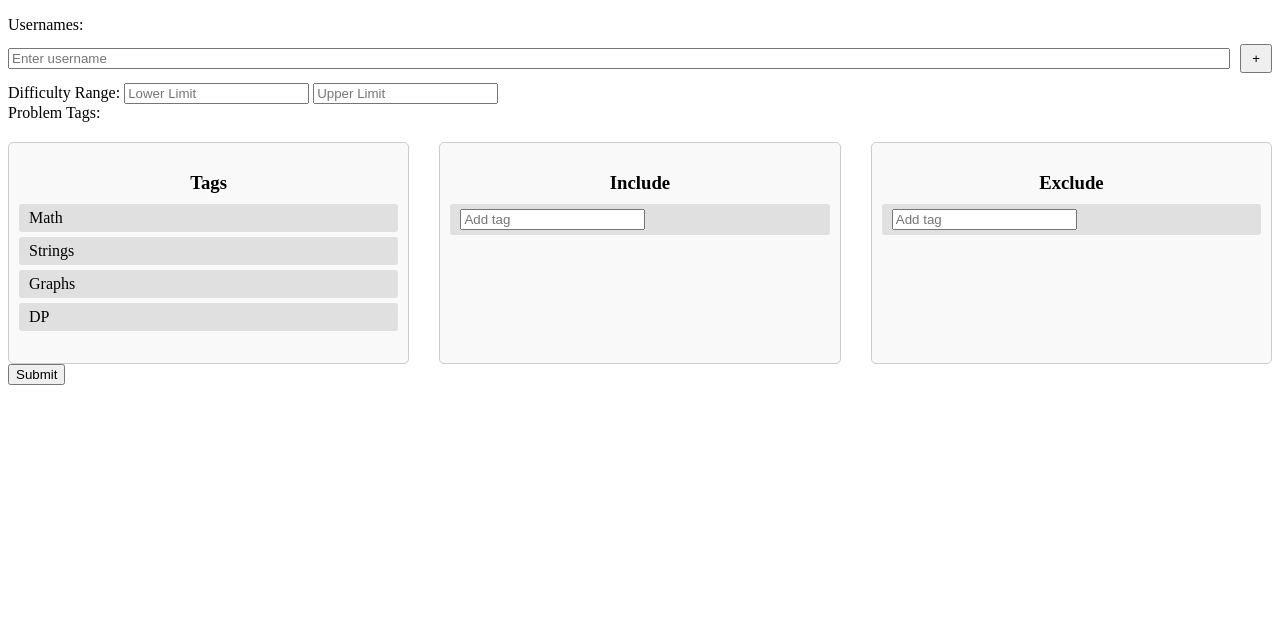
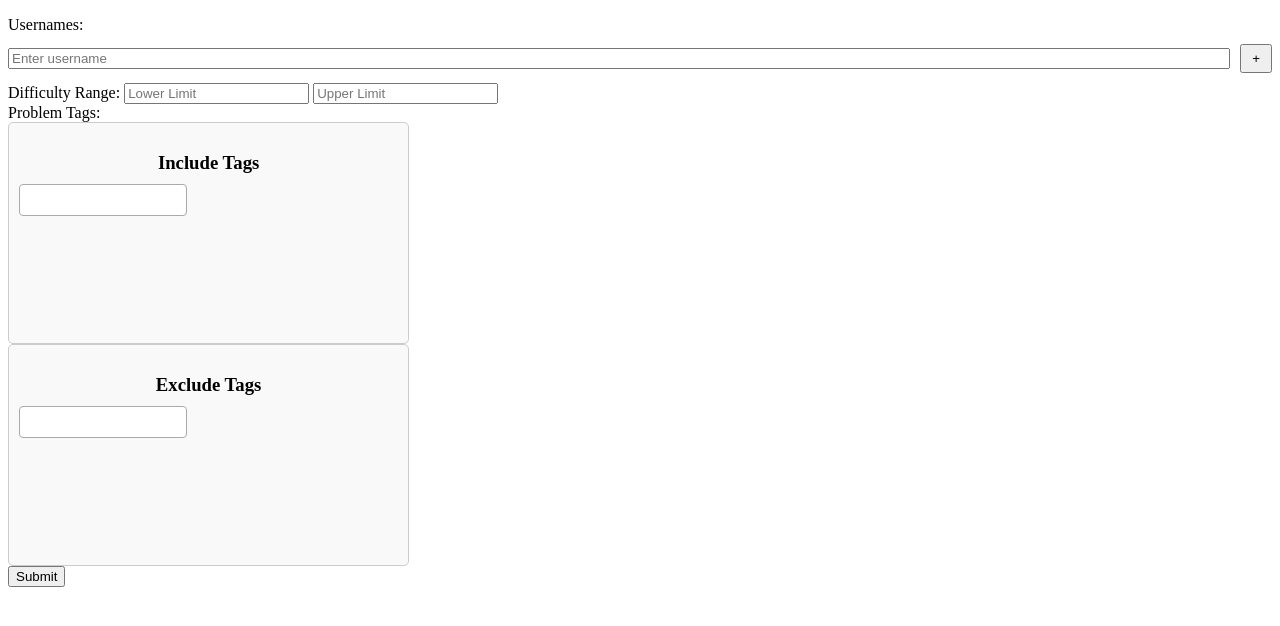
Before and after one commit to Sahil1728/Codeforces_Problem_shortlister, a Flask app: page / in a window 1280 px wide. Shown: the part 98-724 px from the top of the page. Run offline with Flask 3, Linux system fonts and the light colour scheme.

Commit message:
Updated main page for including and excluding tags

```diff
--- a/app/routes.py
+++ b/app/routes.py
@@ -14,17 +14,17 @@
     usernames = request.form.getlist('usernames[]')
     lower_lim = request.form.get('lower_limit')
     upper_lim = request.form.get('upper_limit')
-    include_tags = request.form.get('include_tags')  # JSON string
-    exclude_tags = request.form.get('exclude_tags')  # JSON string
+    include_tags = request.form.getlist('include_tags[]')  # JSON string
+    exclude_tags = request.form.getlist('exclude_tags[]')  # JSON string
+    include_tags = ",".join(include_tags) if include_tags else ""
 
-    # Convert JSON strings to Python lists
-    import json
-    included_list = json.loads(include_tags) if include_tags else []
-    excluded_list = json.loads(exclude_tags) if exclude_tags else []
-    while '' in included_list:
-        included_list.remove('')
-    while '' in excluded_list:
-        excluded_list.remove('')
+    # Handle empty string or '[]' input for tags and convert to list
+    included_list = include_tags.split(',') if include_tags else []
+    excluded_list = exclude_tags.split(',') if exclude_tags else []
+
+    # Remove any empty strings from the lists
+    included_list = [tag for tag in included_list if tag]
+    excluded_list = [tag for tag in excluded_list if tag]
     res = process_request(
         usernames,
         lower_lim,
--- a/app/services/problem_fetcher.py
+++ b/app/services/problem_fetcher.py
@@ -35,9 +35,7 @@
     return pos, return_dict
 
 def out_of_limit(prob, lower_lim, upper_lim):
-    points = int(prob.get('rating', False))
-    if not points:
-        return False
+    points = int(prob.get('rating', '0'))
     lower_lim = int(lower_lim)
     upper_lim = int(upper_lim)
     if points < lower_lim or points > upper_lim:
--- a/app/templates/base.html
+++ b/app/templates/base.html
@@ -3,7 +3,10 @@
 <head>
     <title>{% block title %}{% endblock %}</title>
     <link rel="stylesheet" href="{{ url_for('static', filename='styles.css') }}">
+    <link href="https://cdn.jsdelivr.net/npm/select2@4.0.13/dist/css/select2.min.css" rel="stylesheet" />
 </head>
+<script src="https://code.jquery.com/jquery-3.6.0.min.js"></script>
+<script src="https://cdn.jsdelivr.net/npm/select2@4.0.13/dist/js/select2.min.js"></script>
 <body>
     <header>
         <h1>{{ heading }}</h1>
--- a/app/templates/index.html
+++ b/app/templates/index.html
@@ -26,34 +26,89 @@
     <!-- Problem Tags Section -->
     <div class="form-group">
         <label for="tags">Problem Tags:</label>
-        <div class="drag-drop-container">
+        <div class="tag-selection-container">
             <div class="column">
-                <h3>Tags</h3>
-                <ul id="tagsList" class="tag-list" ondrop="drop(event)" ondragover="allowDrop(event)">
-                    <!-- Default Tags -->
-                    <li draggable="true" id="tag-1" ondragstart="drag(event)">Math</li>
-                    <li draggable="true" id="tag-2" ondragstart="drag(event)">Strings</li>
-                    <li draggable="true" id="tag-3" ondragstart="drag(event)">Graphs</li>
-                    <li draggable="true" id="tag-4" ondragstart="drag(event)">DP</li>
-                </ul>
+                <h3>Include Tags</h3>
+                <select id="includeTags" name="include_tags[]" multiple size="10" class="tag-select">
+                    <option value="2-sat">2-sat</option>
+                    <option value="binary search">binary search</option>
+                    <option value="bitmasks">bitmasks</option>
+                    <option value="brute force">brute force</option>
+                    <option value="chinese remainder theorem">chinese remainder theorem</option>
+                    <option value="combinatorics">combinatorics</option>
+                    <option value="constructive algorithms">constructive algorithms</option>
+                    <option value="data structures">data structures</option>
+                    <option value="dfs and similar">dfs and similar</option>
+                    <option value="divide and conquer">divide and conquer</option>
+                    <option value="dp">dp</option>
+                    <option value="dsu">dsu</option>
+                    <option value="expression parsing">expression parsing</option>
+                    <option value="fft">fft</option>
+                    <option value="flows">flows</option>
+                    <option value="games">games</option>
+                    <option value="geometry">geometry</option>
+                    <option value="graph matchings">graph matchings</option>
+                    <option value="graphs">graphs</option>
+                    <option value="greedy">greedy</option>
+                    <option value="hashing">hashing</option>
+                    <option value="implementation">implementation</option>
+                    <option value="interactive">interactive</option>
+                    <option value="math">math</option>
+                    <option value="matrices">matrices</option>
+                    <option value="meet-in-the-middle">meet-in-the-middle</option>
+                    <option value="number theory">number theory</option>
+                    <option value="probabilities">probabilities</option>
+                    <option value="schedules">schedules</option>
+                    <option value="shortest paths">shortest paths</option>
+                    <option value="sortings">sortings</option>
+                    <option value="string suffix structures">string suffix structures</option>
+                    <option value="strings">strings</option>
+                    <option value="ternary search">ternary search</option>
+                    <option value="trees">trees</option>
+                    <option value="two pointers">two pointers</option>
+                </select>
             </div>
 
             <div class="column">
-                <h3>Include</h3>
-                <ul id="includeList" class="tag-list" ondrop="drop(event)" ondragover="allowDrop(event)">
-                    <li>
-                        <input type="text" id="includeTagInput" placeholder="Add tag" onkeypress="addTag(event, 'include')">
-                    </li>
-                </ul>
-            </div>
-
-            <div class="column">
-                <h3>Exclude</h3>
-                <ul id="excludeList" class="tag-list" ondrop="drop(event)" ondragover="allowDrop(event)">
-                    <li>
-                        <input type="text" id="excludeTagInput" placeholder="Add tag" onkeypress="addTag(event, 'exclude')">
-                    </li>
-                </ul>
+                <h3>Exclude Tags</h3>
+                <select id="excludeTags" name="exclude_tags[]" multiple size="10" class="tag-select">
+                    <option value="2-sat">2-sat</option>
+                    <option value="binary search">binary search</option>
+                    <option value="bitmasks">bitmasks</option>
+                    <option value="brute force">brute force</option>
+                    <option value="chinese remainder theorem">chinese remainder theorem</option>
+                    <option value="combinatorics">combinatorics</option>
+                    <option value="constructive algorithms">constructive algorithms</option>
+                    <option value="data structures">data structures</option>
+                    <option value="dfs and similar">dfs and similar</option>
+                    <option value="divide and conquer">divide and conquer</option>
+                    <option value="dp">dp</option>
+                    <option value="dsu">dsu</option>
+                    <option value="expression parsing">expression parsing</option>
+                    <option value="fft">fft</option>
+                    <option value="flows">flows</option>
+                    <option value="games">games</option>
+                    <option value="geometry">geometry</option>
+                    <option value="graph matchings">graph matchings</option>
+                    <option value="graphs">graphs</option>
+                    <option value="greedy">greedy</option>
+                    <option value="hashing">hashing</option>
+                    <option value="implementation">implementation</option>
+                    <option value="interactive">interactive</option>
+                    <option value="math">math</option>
+                    <option value="matrices">matrices</option>
+                    <option value="meet-in-the-middle">meet-in-the-middle</option>
+                    <option value="number theory">number theory</option>
+                    <option value="probabilities">probabilities</option>
+                    <option value="schedules">schedules</option>
+                    <option value="shortest paths">shortest paths</option>
+                    <option value="sortings">sortings</option>
+                    <option value="string suffix structures">string suffix structures</option>
+                    <option value="strings">strings</option>
+                    <option value="ternary search">ternary search</option>
+                    <option value="trees">trees</option>
+                    <option value="two pointers">two pointers</option>
+                </select>
             </div>
         </div>
     </div>
@@ -64,4 +119,36 @@
 
     <button type="submit" onclick="prepareTags()">Submit</button>
 </form>
+
+<!-- Add these in the head section for CSS -->
+<link href="https://cdn.jsdelivr.net/npm/select2@4.0.13/dist/css/select2.min.css" rel="stylesheet" />
+
+<!-- Add jQuery and Select2 JS at the end before closing body tag -->
+<script src="https://code.jquery.com/jquery-3.6.0.min.js"></script>
+<script src="https://cdn.jsdelivr.net/npm/select2@4.0.13/dist/js/select2.min.js"></script>
+
+<script>
+    $(document).ready(function() {
+        $('#includeTags').select2();
+        $('#excludeTags').select2();
+    });
+
+    function prepareTags() {
+        var includeTags = [];
+        var excludeTags = [];
+
+        var includeSelect = document.getElementById('includeTags');
+        var excludeSelect = document.getElementById('excludeTags');
+
+        for (var i = 0; i < includeSelect.selectedOptions.length; i++) {
+            includeTags.push(includeSelect.selectedOptions[i].value);
+        }
+        for (var i = 0; i < excludeSelect.selectedOptions.length; i++) {
+            excludeTags.push(excludeSelect.selectedOptions[i].value);
+        }
+
+        document.getElementById('includeTagsInput').value = JSON.stringify(includeTags);
+        document.getElementById('excludeTagsInput').value = JSON.stringify(excludeTags);
+    }
+</script>
 {% endblock %}
```
